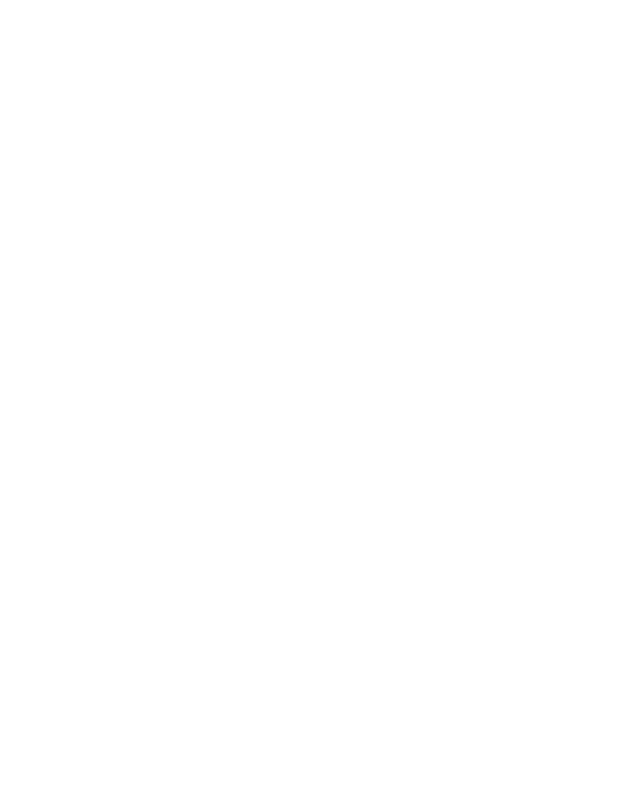
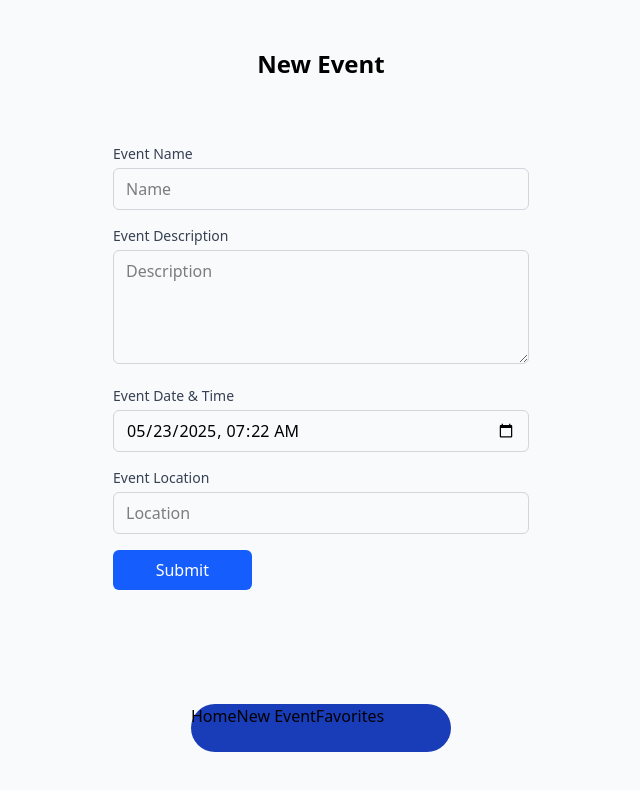
Before and after one commit to elliotchun/clide-campus-groups, a React (Vite) app: page /tab2 in a window 1280 px wide. Before the commit this address had no page. Shown: the top 790 px of the page, without its empty margins (319-959 px from the left). Built offline with nearby package versions, Linux system fonts and the light colour scheme.

Commit message:
Reintroduce nav and event form

```diff
--- a/src/App.tsx
+++ b/src/App.tsx
@@ -8,8 +8,8 @@
     <div className="app">
       <Routes>
         <Route path="/tab1" element={<Tab1 />} />
-        {/* <Route path="/tab2" element={<Tab2 />} />
-        <Route path="/tab3" element={<Tab3 />} /> */}
+        <Route path="/tab2" element={<Tab2 />} />
+        {/* <Route path="/tab3" element={<Tab3 />} /> */}
         <Route path="/" element={<Navigate to="/tab1" replace />} />
       </Routes>
     </div>
--- a/src/components/ClubThumbnail.tsx
+++ b/src/components/ClubThumbnail.tsx
@@ -1,4 +1,3 @@
-import { IonButton, IonButtons, IonCard, IonContent, IonHeader, IonImg, IonModal, IonTitle, IonToolbar } from '@ionic/react';
 import './ClubThumbnail.css';
 import { Club } from '../services/ClubService';
 import { useState } from 'react';
--- a/src/components/EventThumbnail.tsx
+++ b/src/components/EventThumbnail.tsx
@@ -1,6 +1,4 @@
-import { IonCard, IonImg, IonCardHeader, IonCardTitle, IonCardContent, IonText, IonIcon, IonModal, IonHeader, IonToolbar, IonTitle, IonButtons, IonContent, IonButton } from '@ionic/react';
 import './EventThumbnail.css';
-import { starOutline, star, locationOutline, alarmOutline } from 'ionicons/icons';
 import { eventDateTimeToString, type Event } from '../services/EventService';
 import { useEffect, useState } from 'react';
 
@@ -47,7 +45,7 @@
     }
 
     return (
-        <IonCard className="event-thumbnail" role="article" >
+        <IonCard className="event-thumbnail" role="article">
             <div className="event-thumbnail-horizontal">
                 <IonImg src="Drippy.png" alt={event.name} className="event-thumbnail-image" onClick={_ => openEvent()} />
                 <div onClick={_ => openEvent()}>
--- /dev/null
+++ b/src/components/NaviationBar.tsx
@@ -0,0 +1,16 @@
+import { NavLink } from "react-router";
+
+const NavigationBar = () => {
+    return (
+        <div className="fixed inset-0 flex items-end justify-center">
+            <nav className="bg-blue-800 rounded-3xl w-65 h-12 mb-12">
+                <NavLink to="/" end>Home</NavLink>
+                <NavLink to="/tab2" end>New Event</NavLink>
+                <NavLink to="/tab3" end>Favorites</NavLink>
+
+            </nav>
+        </div>
+    );
+};
+
+export default NavigationBar;
--- a/src/pages/Tab1.tsx
+++ b/src/pages/Tab1.tsx
@@ -2,46 +2,42 @@
 import EventThumbnail from '../components/EventThumbnail';
 import ClubCarousel from '../components/ClubCarousel';
 import { Category } from '../services/EventCategory';
+import NavigationBar from '../components/NaviationBar';
 
 const Tab1: React.FC = () => {
     return (
-        <div className="flex flex-col justify-center">
+        <div className="flex flex-col min-h-screen">
             <header className="bg-blue-500 px-2 py-4">
-                <h1 className="block">Welcome CLIDE USER!</h1>
+                <h1 className="ml-6">Welcome CLIDE USER!</h1>
             </header>
-            <main className="bg-gray-100 flex flex-col justify-center">
-                <div className="search-bar bg-white mt-6 mx-6 text-black py-2 rounded-lg border-2 border-gray-300">
+            <main className="bg-gray-100 flex-1">
+                <div className="search-bar bg-white m-6 text-black py-2 rounded-lg border-2 border-gray-300">
                     <button className="px-2" id="btn-search-filter">
                         Search
                     </button>
-                    <input
-                        type="text"
-                        placeholder="Search events..."
-                    />
-                    <button id="btn-search-filter">
-                        Filter
-                    </button>
+                    <input type="text" placeholder="Search events..." />
+                    <button id="btn-search-filter">Filter</button>
                 </div>
-                <h1>Explore New Clubs</h1>
-                <h1>Upcoming Events</h1>
+                <h1 className="ml-6 text-black text-xl font-bold">Explore New Clubs</h1>
+                <h1 className="ml-6 text-black text-xl font-bold">Upcoming Events</h1>
                 <div>
                     <div className="club-list" role="feed"></div>
-                    <button>Load More</button>
                 </div>
             </main>
-            <dialog id="filter-modal">
+            <NavigationBar></NavigationBar>
+            <dialog id="filter-modal" className="bg-white rounded-xl text-black">
                 <header>
-                    <h2>Filter Events</h2>
-                    <button>Close</button>
+                    <h2 className="text-lg mt-10 ml-3">Filter Events</h2>
                 </header>
-                <main>
+                <main className="ml-3">
+                    <h3 className="my-1">Category</h3>
                     {Object.values(Category).filter(key => !(Number(key) >= 0)).map((key) => (
                         <div key={key}>
-                            <input
+                            <input className="bg-white border-gray-300"
                                 type="checkbox"
                                 id={`category-${key}`}
                             />
-                            <label htmlFor={`category-${key}`}>{key}</label>
+                            <label className="text-sm ml-1" htmlFor={`category-${key}`}>{key}</label>
                         </div>
                     ))}
                 </main>
--- a/src/pages/Tab2.tsx
+++ b/src/pages/Tab2.tsx
@@ -1,9 +1,9 @@
-import { IonButton, IonContent, IonDatetime, IonDatetimeButton, IonHeader, IonInput, IonModal, IonPage, IonTextarea, IonTitle, IonToast, IonToolbar } from '@ionic/react';
 import './Tab2.css';
 import { FormEvent, FormEventHandler, useState } from 'react';
 import { ACMClub } from '../services/ClubService';
 import Events, { type Event as EEvent } from '../services/EventService';
 import { Category } from '../services/EventCategory';
+import NavigationBar from '../components/NaviationBar';
 
 const Tab2 = () => {
     const [eventData, setEventData] = useState({
@@ -57,72 +57,99 @@
     };
 
     return (
-        <IonPage>
-            <IonHeader>
-                <IonToolbar>
-                    <IonTitle>New Event</IonTitle>
-                </IonToolbar>
-            </IonHeader>
-            <IonContent class="ion-padding">
-                <form onSubmit={handleSubmit}>
-                    <IonInput
-                        mode="md"
+        <div className="min-h-screen bg-gray-50">
+            <header className="text-center text-black">
+                <h1 className="text-2xl font-bold py-12">New Event</h1>
+            </header>
+            <main className="text-black max-w-md mx-auto p-4">
+                <form onSubmit={handleSubmit} className="space-y-4">
+                    <div>
+                        <label htmlFor="eventName" className="block text-sm font-medium text-gray-700 mb-1">
+                            Event Name
+                        </label>
+                        <input
                             type="text"
+                            id="eventName"
                             name="eventName"
-                        label="Event name"
-                        labelPlacement="floating"
-                        fill="outline"
                             placeholder="Name"
                             value={eventData.name}
                             onChange={(e) => handleChange(e)}
                             disabled={isSubmitting}
+                            className="w-full px-3 py-2 border border-gray-300 rounded-md focus:outline-none focus:ring-2 focus:ring-blue-500"
                         />
-                    <br />
-                    <IonTextarea
-                        mode="md"
+                    </div>
+
+                    <div>
+                        <label htmlFor="eventDescription" className="block text-sm font-medium text-gray-700 mb-1">
+                            Event Description
+                        </label>
+                        <textarea
+                            id="eventDescription"
                             name="eventDescription"
-                        label="Event Description"
-                        labelPlacement="floating"
-                        fill="outline"
                             placeholder="Description"
                             value={eventData.description}
                             onChange={(e) => handleChange(e)}
                             disabled={isSubmitting}
+                            rows={4}
+                            className="w-full px-3 py-2 border border-gray-300 rounded-md focus:outline-none focus:ring-2 focus:ring-blue-500"
                         />
-                    <br />
-                    <IonInput
-                        mode="md"
+                    </div>
+
+                    <div>
+                        <label htmlFor="eventDateTime" className="block text-sm font-medium text-gray-700 mb-1">
+                            Event Date & Time
+                        </label>
+                        <input
+                            type="datetime-local"
+                            id="eventDateTime"
+                            name="eventDateTime"
+                            value={eventData.eventDateTime ? eventData.eventDateTime.toISOString().slice(0, 16) : ''}
+                            onChange={(e) => handleChange(e)}
+                            disabled={isSubmitting}
+                            className="w-full px-3 py-2 border border-gray-300 rounded-md focus:outline-none focus:ring-2 focus:ring-blue-500"
+                            required
+                        />
+                    </div>
+
+                    <div>
+                        <label htmlFor="eventLocation" className="block text-sm font-medium text-gray-700 mb-1">
+                            Event Location
+                        </label>
+                        <input
                             type="text"
+                            id="eventLocation"
                             name="eventLocation"
-                        label="Event Location"
-                        labelPlacement="floating"
-                        fill="outline"
                             placeholder="Location"
                             value={eventData.location}
                             onChange={(e) => handleChange(e)}
                             disabled={isSubmitting}
+                            className="w-full px-3 py-2 border border-gray-300 rounded-md focus:outline-none focus:ring-2 focus:ring-blue-500"
                         />
-                    <br />
-                    <IonDatetimeButton
-                        datetime="datetime"
+                    </div>
+
+                    <button
+                        type="submit"
                         disabled={isSubmitting}
-                    />
-                    <br />
-                    <IonButton type="submit" expand="full" disabled={isSubmitting}>
-                        Submit
-                    </IonButton>
+                        className={`mx-auto w-1/3 py-2 px-4 rounded-md text-white font-medium ${
+                            isSubmitting
+                                ? 'bg-gray-400 cursor-not-allowed'
+                                : 'bg-blue-600 hover:bg-blue-700'
+                        }`}
+                    >
+                        {isSubmitting ? 'Submitting...' : 'Submit'}
+                    </button>
                 </form>
-            </IonContent>
-            <IonModal keepContentsMounted={true}>
-                <IonDatetime name="eventDateTime" id="datetime" value={eventData.eventDateTime.toISOString()} onChange={(e) => handleChange(e)}></IonDatetime>
-            </IonModal>
-            <IonToast
-                isOpen={showToast}
-                onDidDismiss={() => setShowToast(false)}
-                message="Event submitted successfully!"
-                duration={2000}
-            />
-        </IonPage>
+            </main>
+
+            {showToast && (
+                <div className="fixed bottom-4 left-1/2 transform -translate-x-1/2 bg-green-500 text-white px-4 py-2 rounded-md shadow-lg">
+                    Event submitted successfully!
+                </div>
+            )}
+
+            <NavigationBar></NavigationBar>
+        </div>
     );
 };
+
 export default Tab2;
```
Lines whose indentation alone changed are shown as unchanged.
